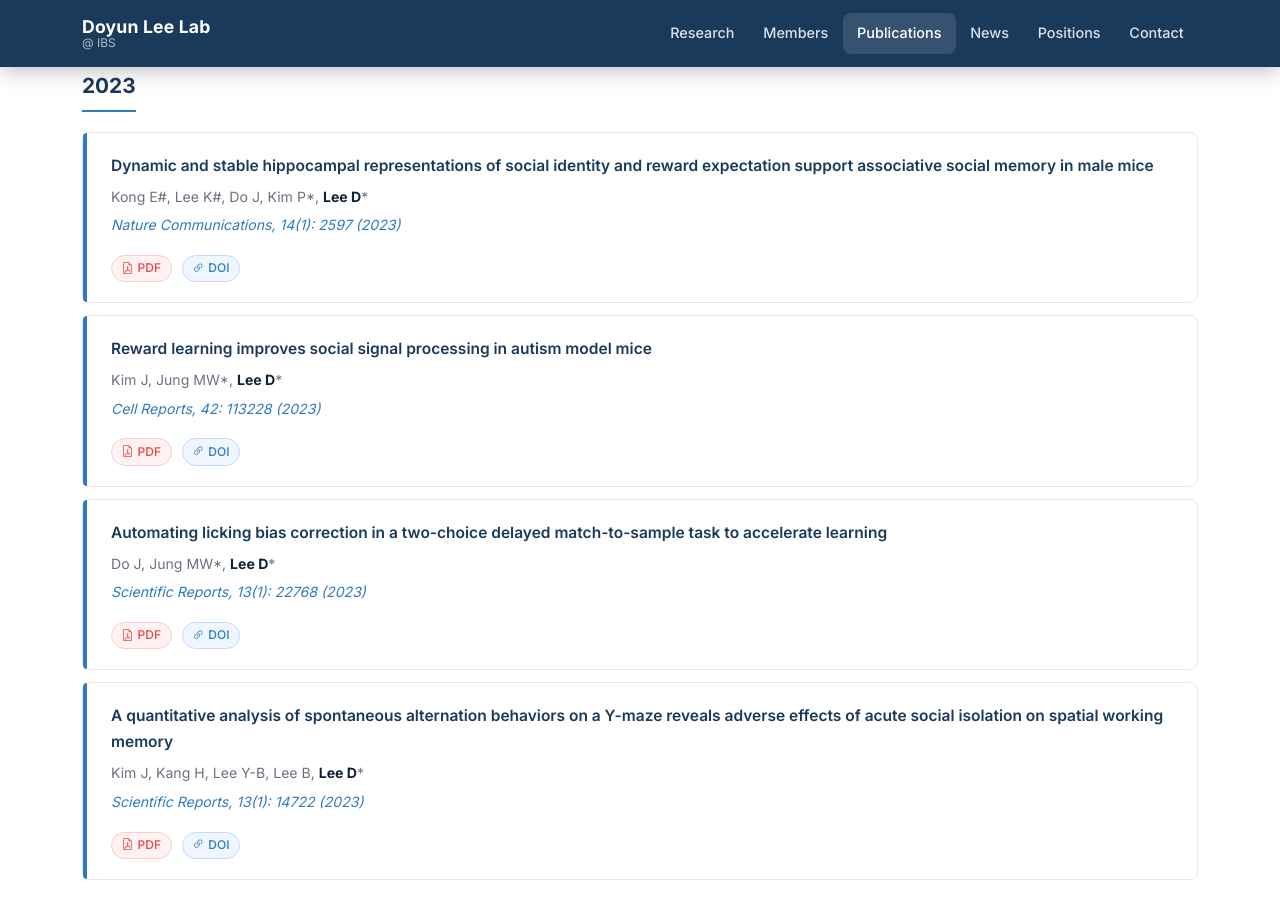
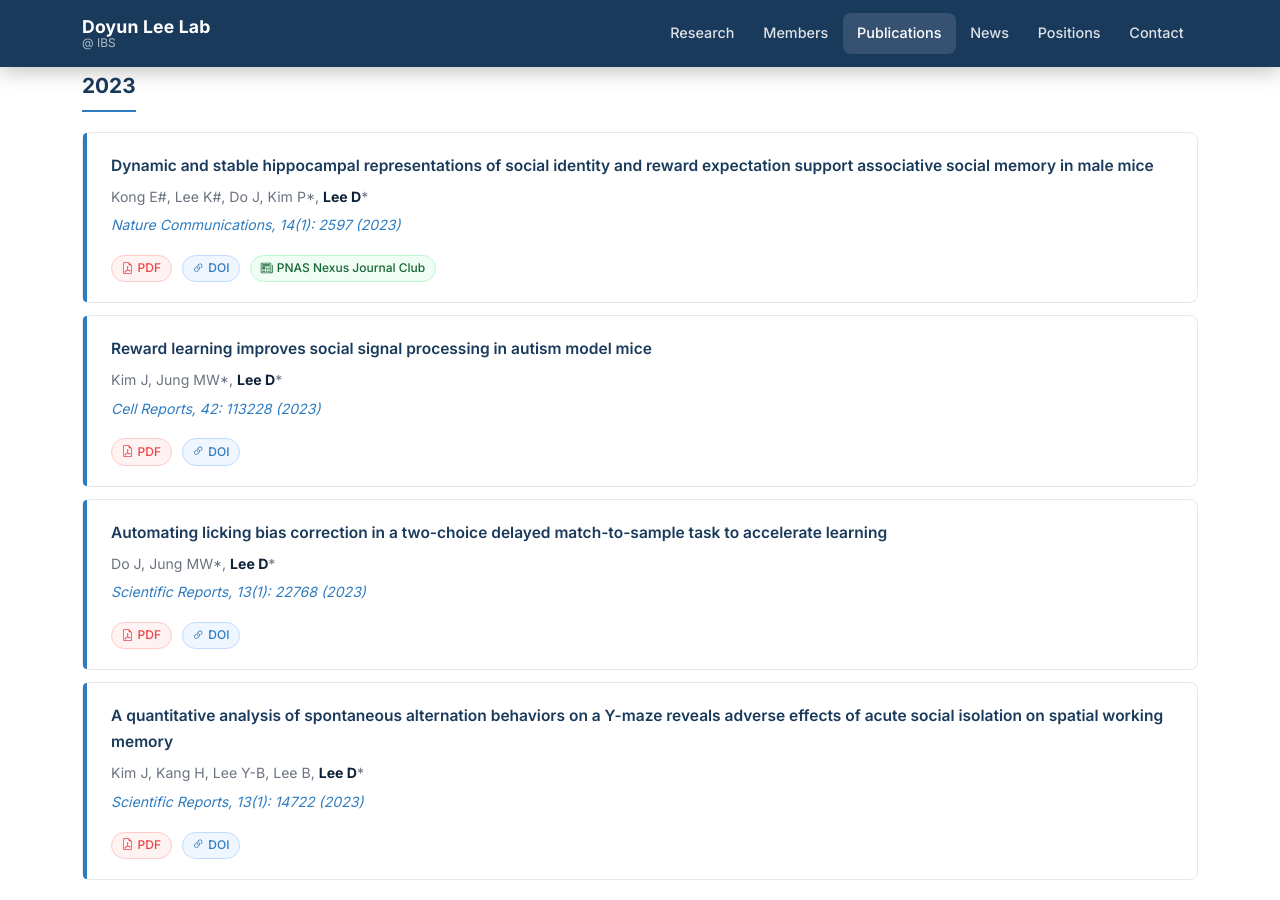
Before and after one commit to doyunleelab/doyunleelab.github.io, a Jekyll site: the page built from publications/index.html, in a window 1280 px wide and 900 px high, scrolled down 1205 px. Built offline with Jekyll 4.4.1, drawn with Linux system fonts in a browser that asks for light colours.

Commit message:
Add PNAS Nexus press link to 2023 Nature Communications paper
Co-Authored-By: Claude Sonnet 4.6 <noreply@anthropic.com>

```diff
--- a/_data/publications.yml
+++ b/_data/publications.yml
@@ -50,6 +50,9 @@
       pages: "2597"
       doi: "10.1038/s41467-023-38275-z"
       pdf: "Kong(NComm23).pdf"
+      press:
+        - label: "PNAS Nexus Journal Club"
+          url: "https://www.pnas.org/post/journal-club/mice-recognize-each-other-distinct-individuals-using-neurons-dorsal-hippocampus"
 
     - title: "Reward learning improves social signal processing in autism model mice"
       authors: "Kim J, Jung MW\\*, **Lee D**\\*"
--- a/publications/index.html
+++ b/publications/index.html
@@ -30,6 +30,13 @@ subtitle: Research articles from the Doyun Lee Lab
         <i class="bi bi-link-45deg me-1"></i>DOI
       </a>
       {% endif %}
+      {% if pub.press %}
+      {% for item in pub.press %}
+      <a class="pub-badge" href="{{ item.url }}" target="_blank" style="background:#f0fdf4;color:#166534;border:1px solid #bbf7d0;">
+        <i class="bi bi-newspaper me-1"></i>{{ item.label }}
+      </a>
+      {% endfor %}
+      {% endif %}
     </div>
   </div>
   {% endfor %}
```
